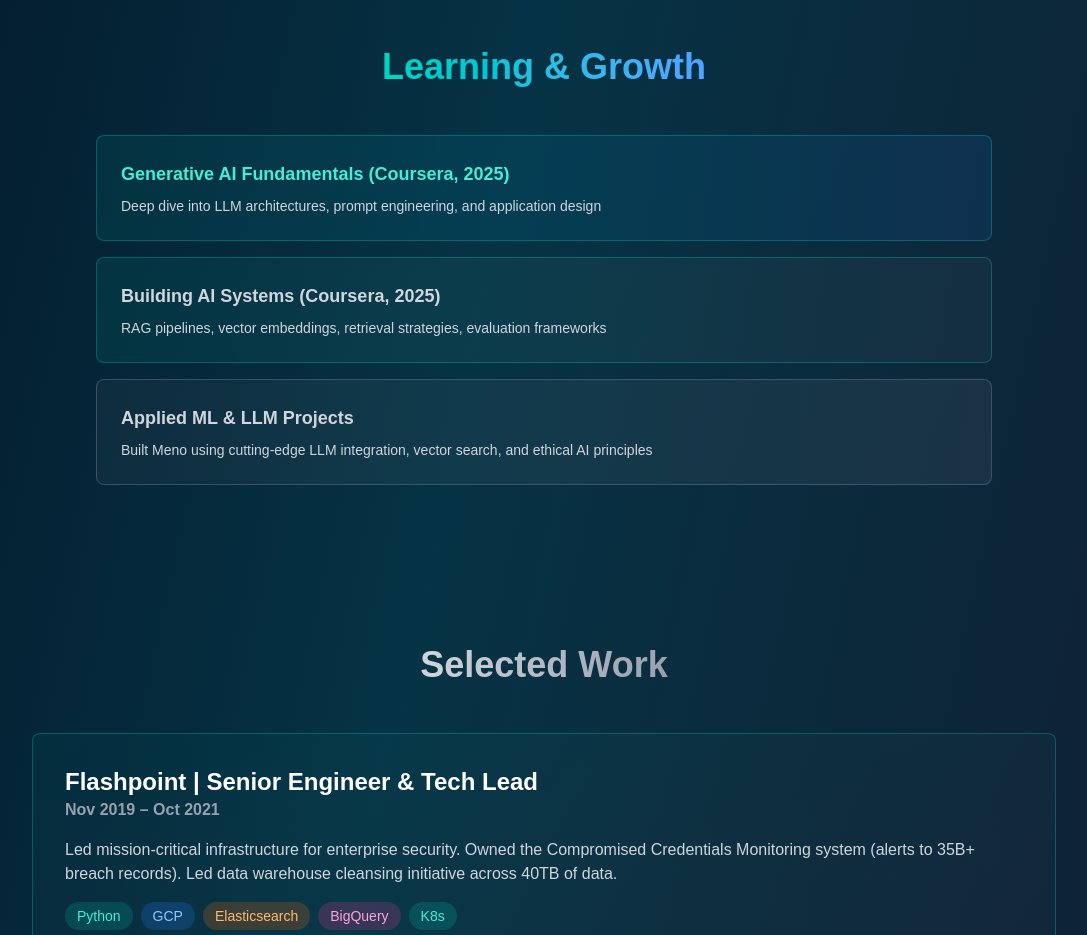
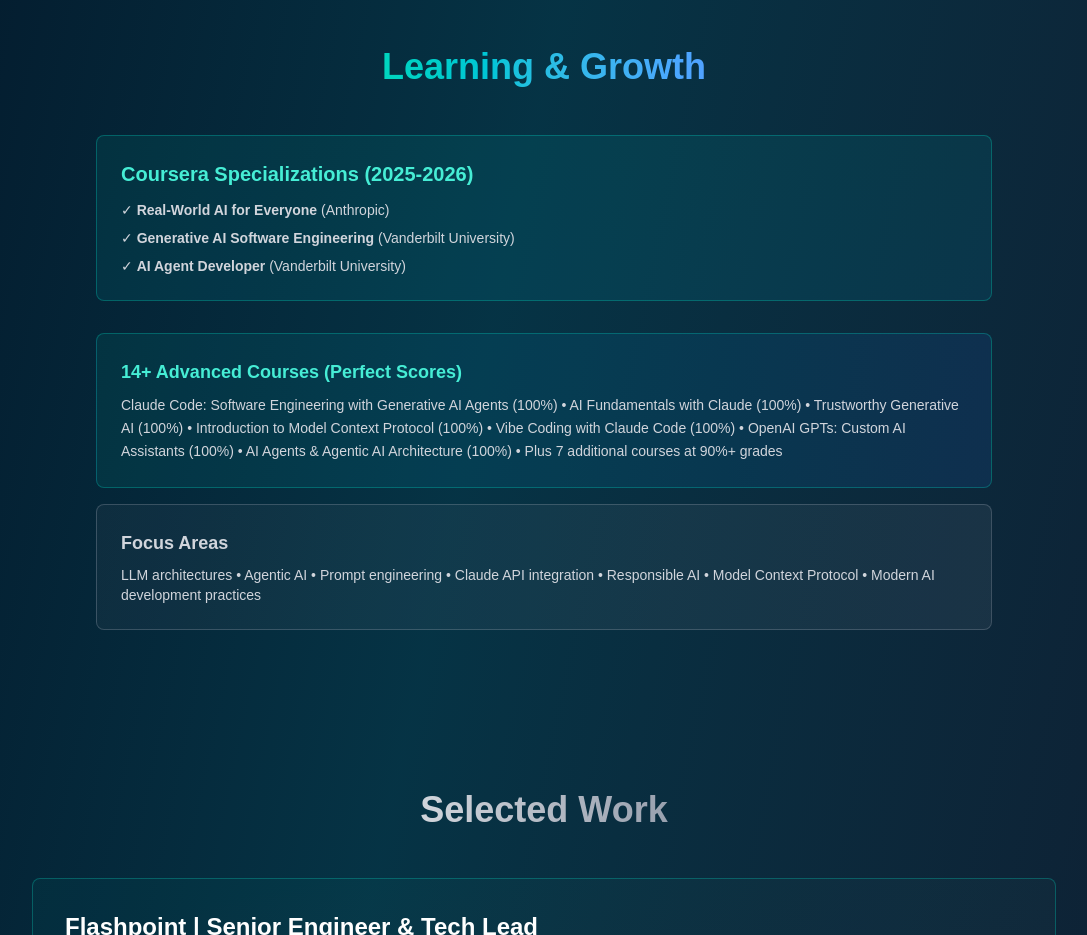
Before and after one commit to helenakristina/helena-portfolio, a Next.js app: page / in a window 1280 px wide. Shown: the part 2940-3875 px from the top of the page, without its empty margins (96-1183 px from the left). Built offline with nearby package versions, Linux system fonts and the light colour scheme.

Commit message:
feat: update learning and job description

```diff
--- a/src/components/portfolio.jsx
+++ b/src/components/portfolio.jsx
@@ -229,20 +229,24 @@
             <span className="bg-gradient-to-r from-teal-400 to-blue-400 bg-clip-text text-transparent">Learning & Growth</span>
           </h2>
 
+          <div className="mb-8 bg-gradient-to-br from-teal-500/10 to-cyan-500/10 border border-teal-400/30 rounded-lg p-6">
+            <h3 className="text-xl font-bold text-teal-300 mb-3">Coursera Specializations (2025-2026)</h3>
+            <ul className="text-gray-300 space-y-2 text-sm">
+              <li>✓ <strong>Real-World AI for Everyone</strong> (Anthropic)</li>
+              <li>✓ <strong>Generative AI Software Engineering</strong> (Vanderbilt University)</li>
+              <li>✓ <strong>AI Agent Developer</strong> (Vanderbilt University)</li>
+            </ul>
+          </div>
+
           <div className="space-y-4">
             <div className="bg-gradient-to-r from-teal-500/10 to-blue-500/10 border border-teal-400/30 rounded-lg p-6 hover:border-blue-400/50 transition-all">
-              <h3 className="font-bold text-lg text-teal-300 mb-2">Generative AI Fundamentals (Coursera, 2025)</h3>
-              <p className="text-gray-300 text-sm">Deep dive into LLM architectures, prompt engineering, and application design</p>
-            </div>
-
-            <div className="bg-gradient-to-r from-teal-500/10 to-gray-500/10 border border-teal-400/30 rounded-lg p-6 hover:border-gray-400/50 transition-all">
-              <h3 className="font-bold text-lg text-gray-300 mb-2">Building AI Systems (Coursera, 2025)</h3>
-              <p className="text-gray-300 text-sm">RAG pipelines, vector embeddings, retrieval strategies, evaluation frameworks</p>
+              <h3 className="font-bold text-lg text-teal-300 mb-2">14+ Advanced Courses (Perfect Scores)</h3>
+              <p className="text-gray-300 text-sm leading-relaxed">Claude Code: Software Engineering with Generative AI Agents (100%) • AI Fundamentals with Claude (100%) • Trustworthy Generative AI (100%) • Introduction to Model Context Protocol (100%) • Vibe Coding with Claude Code (100%) • OpenAI GPTs: Custom AI Assistants (100%) • AI Agents & Agentic AI Architecture (100%) • Plus 7 additional courses at 90%+ grades</p>
             </div>
 
             <div className="bg-gradient-to-r from-gray-500/10 to-gray-400/10 border border-gray-400/30 rounded-lg p-6 hover:border-gray-400/50 transition-all">
-              <h3 className="font-bold text-lg text-gray-300 mb-2">Applied ML & LLM Projects</h3>
-              <p className="text-gray-300 text-sm">Built Meno using cutting-edge LLM integration, vector search, and ethical AI principles</p>
+              <h3 className="font-bold text-lg text-gray-300 mb-2">Focus Areas</h3>
+              <p className="text-gray-300 text-sm">LLM architectures • Agentic AI • Prompt engineering • Claude API integration • Responsible AI • Model Context Protocol • Modern AI development practices</p>
             </div>
           </div>
         </div>
```
